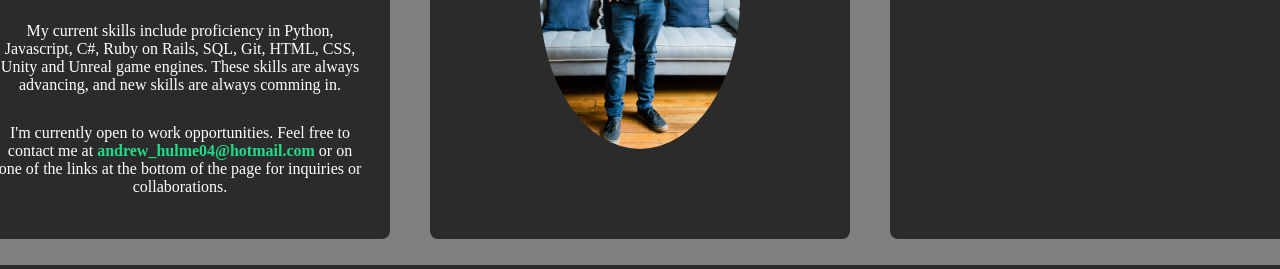
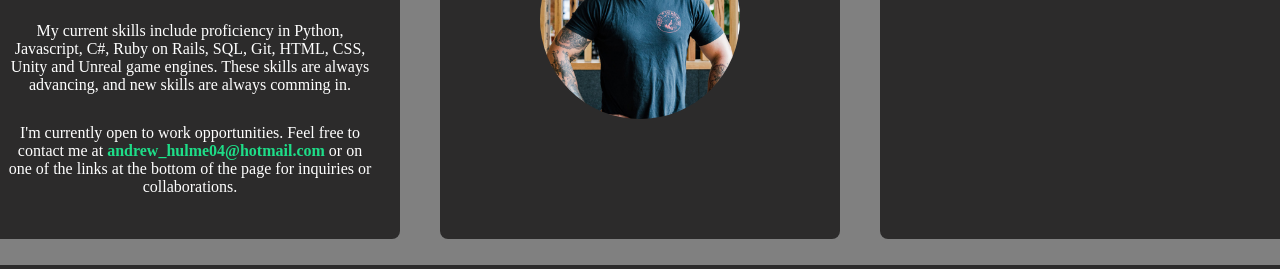
Before and after one commit to AndrewHulme88/profile, a plain HTML site: page index.html in a window 1280 px wide. Shown: the part 347-616 px from the top of the page. Drawn offline with Linux system fonts and the light colour scheme.

Commit message:
Fixed profile image

```diff
--- a/index.html
+++ b/index.html
@@ -30,7 +30,7 @@
            bottom of the page for inquiries or collaborations.</p>
     </div>
     <div class="card card-middle">
-      <img src="images/pic.jpg" alt="Profile Picture">
+      <img src="images/Profile.jpg" alt="Profile Picture">
     </div>
     <div class="card">
       <h2>Showcase</h2>
--- a/style.css
+++ b/style.css
@@ -62,11 +62,17 @@ p {
   align-items: center;
 }
 
+.card-middle {
+  display: flex;
+  justify-content: center;
+  padding-left: 100px;
+  padding-right: 100px;
+}
+
 .card-middle>img {
   width: 200px;
-  height: 300px;
+  height: 200px;
   border-radius: 50%;
-  padding: 40px 100px;
 }
 
 .showcase-link {
```
Also changed, not shown: images/Profile.jpg (added).
